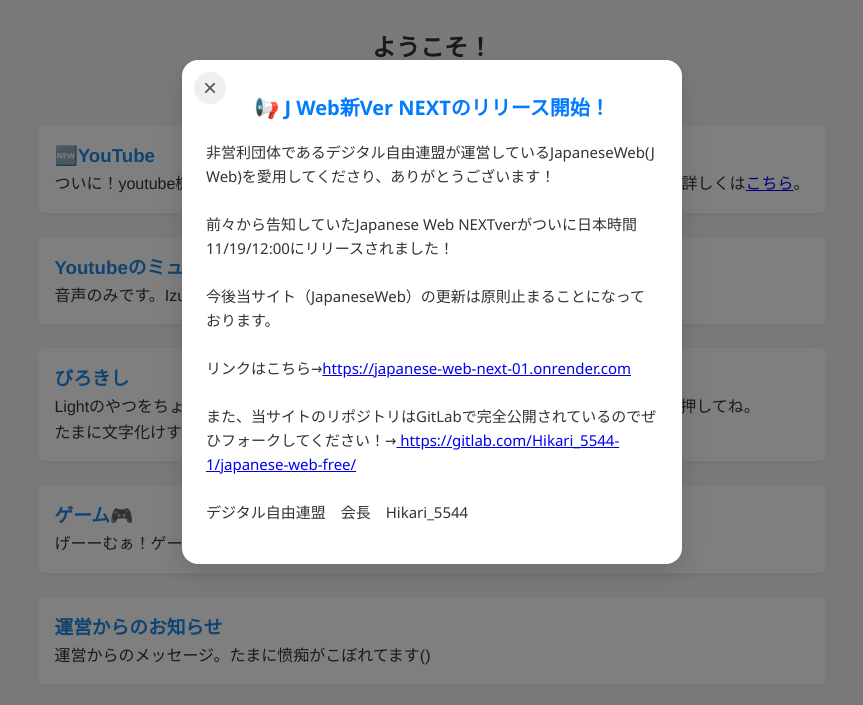
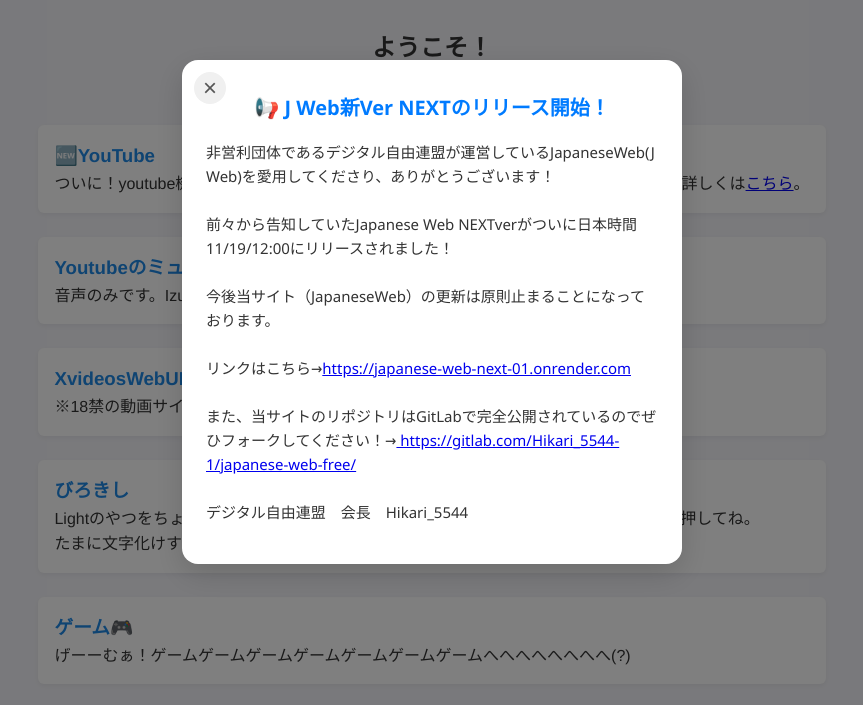
Before and after one commit to izum00/japanese-web-free, a website: page public/index.html in a window 1280 px wide. Shown: the part 88-793 px from the top of the page, without its empty margins (208-1071 px from the left). Drawn offline with Linux system fonts and the light colour scheme.

Commit message:
Refactor HTML structure and scripts

```diff
--- a/public/index.html
+++ b/public/index.html
@@ -54,6 +54,10 @@
 <h3><a href="/music">&#x59;&#x6F;&#x75;&#x74;&#x75;&#x62;&#x65;&#x306E;&#x30DF;&#x30E5;&#x30FC;&#x30B8;&#x30C3;&#x30AF;&#x30D7;&#x30EC;&#x30A4;&#x30E4;&#x30FC;</a></h3>
 <p>&#x97F3;&#x58F0;&#x306E;&#x307F;&#x3067;&#x3059;&#x3002;&#x49;&#x7A;&#x75;&#x65;&#x6D;&#x6F;&#x6E;&#x306B;&#x3088;&#x3063;&#x3066;&#x3044;&#x308D;&#x3044;&#x308D;&#x6539;&#x826F;&#x3057;&#x3066;&#x3044;&#x307E;&#x3059;&#x3002;</p>
 </article>
+<article>
+<h3><a href="/xv">&#x58;&#x76;&#x69;&#x64;&#x65;&#x6F;&#x73;&#x57;&#x65;&#x62;&#x55;&#x49;</a></h3>
+<p>&#x203B;&#x31;&#x38;&#x7981;&#x306E;&#x52D5;&#x753B;&#x30B5;&#x30A4;&#x30C8;&#x3067;&#x3059;&#x3002;&#xA;&#x3053;&#x308C;&#x3082;&#x49;&#x7A;&#x75;&#x65;&#x6D;&#x6F;&#x6E;&#x4F5C;&#x3060;&#x3088;&#x3002;</p>
+</article>
 </section>
 <article>
 <h3><a href="/proxy">&#12403;&#12429;&#12365;&#12375;</a></h3>
```
